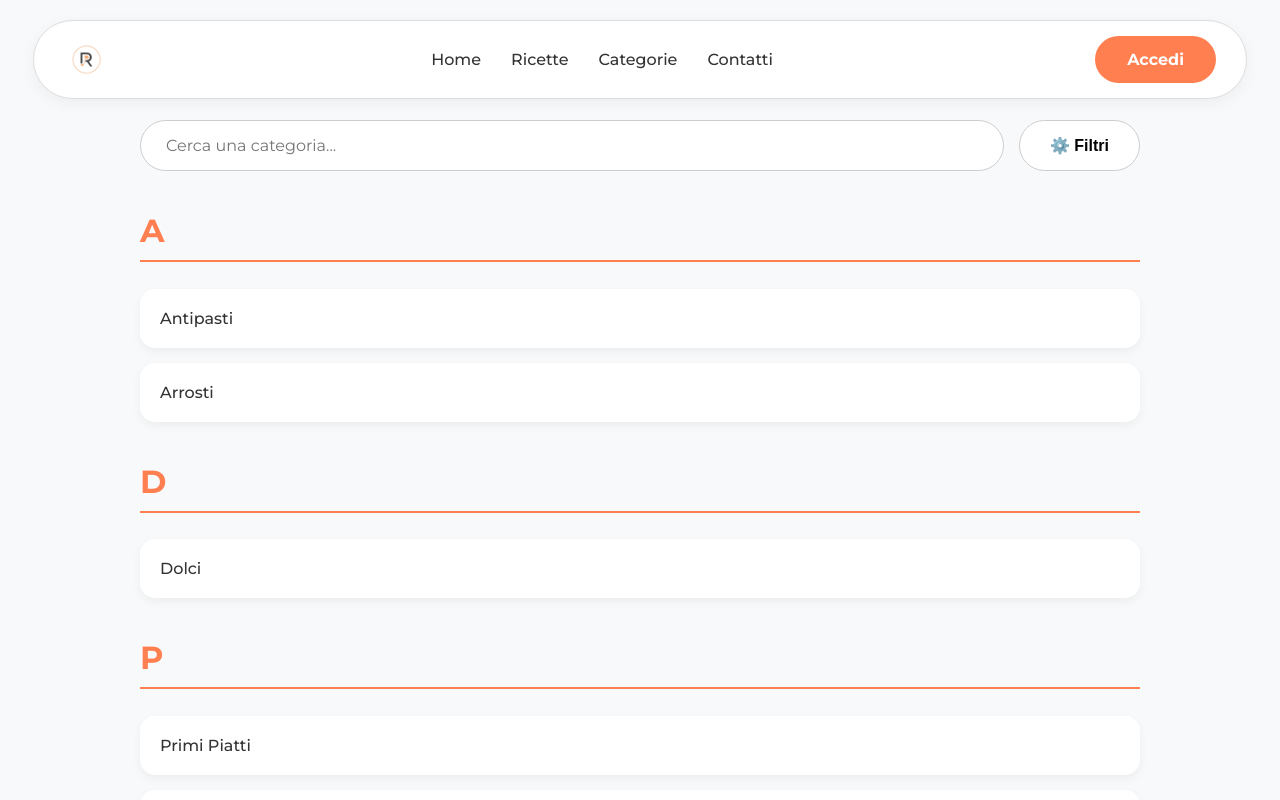
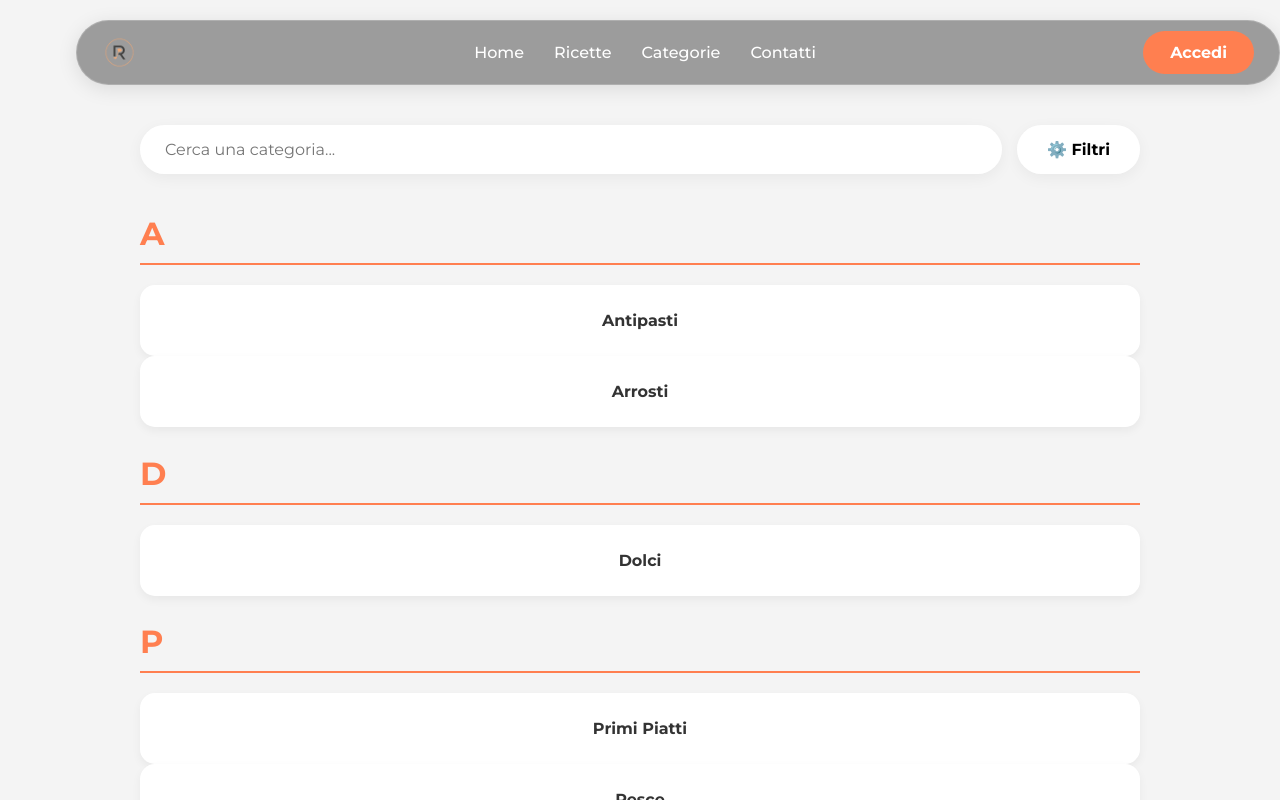
Before and after one commit to lolgamer39/ricettame, a plain HTML site: page categorie/index.html in a window 1280 px wide. Drawn offline with Linux system fonts and the light colour scheme.

Commit message:
Refactor CSS styles for improved layout and design

```diff
--- a/style.css
+++ b/style.css
@@ -6,11 +6,11 @@
     padding: 0;
     font-family: 'Montserrat', sans-serif;
     height: 100%;
-    overflow-x: hidden; /* Evita lo scrolling orizzontale */
+    overflow-x: hidden;
 }
 
 /* =========================================
-   ANIMAZIONI (KEYFRAMES)
+   ANIMAZIONI
    ========================================= */
 @keyframes fadeInDown {
     from { opacity: 0; transform: translate(-50%, -30px); }
@@ -23,7 +23,7 @@
 }
 
 /* =========================================
-   SEZIONE HERO (SFONDO PRINCIPALE)
+   SEZIONE HERO (MAIN PAGE)
    ========================================= */
 .hero {
     background-image: url('image_2.png'); /* Sfondo della hero */
@@ -39,7 +39,6 @@
     position: relative;
 }
 
-/* Overlay scuro per far risaltare il testo */
 .hero::before {
     content: '';
     position: absolute;
@@ -52,7 +51,7 @@
 }
 
 /* =========================================
-   HEADER E NAVIGAZIONE
+   HEADER CONDIVISO (PILLOLA)
    ========================================= */
 .header {
     position: absolute;
@@ -61,41 +60,40 @@
     width: 90%;
     max-width: 1200px;
     background: rgba(255, 255, 255, 0.15);
-    backdrop-filter: blur(12px); /* Effetto vetro/glassmorphism */
+    backdrop-filter: blur(12px);
     border: 1px solid rgba(255, 255, 255, 0.2);
     border-radius: 50px;
-    padding: 15px 30px;
+    padding: 10px 25px; /* Leggermente più snello */
     display: flex;
     justify-content: space-between;
     align-items: center;
-    z-index: 2;
+    z-index: 10;
     animation: fadeInDown 1s cubic-bezier(0.25, 1, 0.5, 1) forwards;
     transition: all 0.5s cubic-bezier(0.25, 1, 0.5, 1);
 }
 
-/* Animazione Header all'hover */
 .header:hover {
-    transform: translate(-50%, -5px) scale(1.03);
-    background: rgba(255, 255, 255, 0.2);
+    transform: translate(-50%, -5px) scale(1.02);
+    background: rgba(255, 255, 255, 0.25);
 }
 
-/* Logo nell'Header */
 .logo-container {
     display: flex;
     align-items: center;
-    background-color: white;
-    padding: 5px;
-    border-radius: 12px;
+    background-color: transparent;
     text-decoration: none;
+    font-weight: 700;
+    color: white;
+    font-size: 1.2rem;
 }
 
 .logo-img {
     height: 35px;
     width: auto;
     display: block;
+    margin-right: 10px;
 }
 
-/* Menu di navigazione */
 .nav ul {
     list-style: none;
     margin: 0;
@@ -112,7 +110,7 @@
     color: white;
     font-weight: 500;
     display: inline-block;
-    transition: all 0.3s cubic-bezier(0.25, 0.8, 0.25, 1);
+    transition: all 0.3s;
 }
 
 .nav ul li a:hover {
@@ -121,7 +119,7 @@
 }
 
 /* =========================================
-   PULSANTI (BOTTONI)
+   PULSANTI
    ========================================= */
 .btn {
     background-color: #ff7f50;
@@ -135,7 +133,7 @@
 }
 
 .btn-shop {
-    padding: 12px 30px;
+    padding: 10px 25px;
 }
 
 .btn-collection {
@@ -152,11 +150,10 @@
 
 .btn:active {
     transform: scale(0.95);
-    box-shadow: 0 2px 10px rgba(255, 127, 80, 0.3);
 }
 
 /* =========================================
-   CONTENUTO CENTRALE (TITOLO E SOTTOTITOLO)
+   CONTENUTO HERO
    ========================================= */
 .hero-content {
     z-index: 2;
@@ -168,22 +165,16 @@
     align-items: center;
 }
 
-.hero-title {
-    margin: 0;
-    margin-bottom: 25px;
-}
-
-/* Immagine Titolo Centrale */
 .hero-title-img {
     max-width: 100%;
     width: 500px;
     height: auto;
     filter: drop-shadow(0 4px 12px rgba(0,0,0,0.4));
     display: block;
-    transition: all 0.4s cubic-bezier(0.25, 0.8, 0.25, 1);
+    margin-bottom: 25px;
+    transition: all 0.4s;
 }
 
-/* Animazione Zoom/3D del Titolo all'hover */
 .hero-title-img:hover {
     transform: scale(1.1) translateY(-5px);
     filter: drop-shadow(0 15px 25px rgba(0,0,0,0.6));
@@ -196,36 +187,38 @@
     font-weight: 400;
     text-shadow: 0 1px 5px rgba(0,0,0,0.3);
 }
+
 /* =========================================
-   STILI PAGINE INTERNE (RICETTE / CATEGORIE)
+   STILI PAGINE INTERNE (CATEGORIE / RICETTE)
    ========================================= */
-
-/* Sfondo chiaro per le pagine interne invece dell'immagine */
 .page-body {
-    background-color: #f8f9fa;
+    background-color: #f4f4f4; /* Sfondo grigio chiarissimo */
     color: #333;
 }
 
-/* Header delle pagine interne (rimane fissato in alto e non fluttuante) */
+/* Header delle pagine interne a pillola grigia */
 .page-header {
-    background: white;
-    border: 1px solid #ddd;
-    box-shadow: 0 4px 15px rgba(0,0,0,0.05);
+    position: relative; /* Non fluttua sopra il contenuto ma lo spinge giù */
+    top: 20px;
+    margin: 0 auto 60px auto; /* Centrato con margine sotto */
+    background: rgba(140, 140, 140, 0.85); /* Grigio elegante come nella tua foto */
+    box-shadow: 0 4px 20px rgba(0,0,0,0.1);
 }
 
-.page-header .nav ul li a {
-    color: #333; /* Testo scuro per l'header chiaro */
+.page-header:hover {
+    background: rgba(130, 130, 130, 0.95); /* Diventa leggermente più scuro al passaggio */
 }
 
-.page-header .nav ul li a:hover {
-    color: #ff7f50;
+.page-header .logo-container {
+    color: white; /* Assicura che la scritta Ricettame sia bianca */
 }
 
-/* Contenitore principale */
+/* Contenitore principale pagine interne */
 .main-content {
     max-width: 1000px;
-    margin: 120px auto 50px auto; /* Spazio per l'header */
+    margin: 0 auto 50px auto;
     padding: 0 20px;
+    animation: fadeInUp 0.8s forwards;
 }
 
 /* Barra di ricerca e filtro */
@@ -239,58 +232,74 @@
     flex-grow: 1;
     padding: 15px 25px;
     border-radius: 30px;
-    border: 1px solid #ccc;
+    border: none;
+    box-shadow: 0 4px 15px rgba(0,0,0,0.05);
     font-size: 1rem;
     font-family: 'Montserrat', sans-serif;
     outline: none;
-    transition: box-shadow 0.3s;
+    transition: all 0.3s;
 }
 
 .search-bar:focus {
-    box-shadow: 0 0 15px rgba(255, 127, 80, 0.3);
-    border-color: #ff7f50;
+    box-shadow: 0 4px 20px rgba(255, 127, 80, 0.3);
 }
 
 .filter-btn {
     padding: 15px 30px;
     border-radius: 30px;
     background-color: white;
-    border: 1px solid #ccc;
+    border: none;
+    box-shadow: 0 4px 15px rgba(0,0,0,0.05);
     font-size: 1rem;
     cursor: pointer;
     font-weight: 600;
+    font-family: 'Montserrat', sans-serif;
     transition: all 0.3s;
 }
 
 .filter-btn:hover {
-    background-color: #f0f0f0;
-    border-color: #999;
+    background-color: #ff7f50;
+    color: white;
+    transform: translateY(-2px);
 }
 
-/* Griglia e Lettere */
+/* Griglia Categorie */
+.letter-section {
+    margin-bottom: 40px;
+}
+
 .letter-title {
     width: 100%;
     border-bottom: 2px solid #ff7f50;
     padding-bottom: 10px;
-    margin-top: 40px;
+    margin-bottom: 20px;
     color: #ff7f50;
     font-size: 2rem;
 }
 
+.cards-container {
+    display: grid;
+    grid-template-columns: repeat(auto-fill, minmax(220px, 1fr));
+    gap: 20px;
+}
+
 .card {
     background: white;
-    padding: 20px;
+    padding: 25px 20px;
     border-radius: 15px;
     box-shadow: 0 4px 10px rgba(0,0,0,0.05);
-    margin-bottom: 15px;
-    font-weight: 500;
+    font-weight: 600;
+    text-align: center;
     cursor: pointer;
-    transition: transform 0.3s, box-shadow 0.3s;
+    transition: all 0.3s;
+    border: 1px solid transparent;
 }
 
 .card:hover {
     transform: translateY(-5px);
-    box-shadow: 0 8px 20px rgba(0,0,0,0.1);
+    box-shadow: 0 10px 25px rgba(255, 127, 80, 0.2);
+    border-color: #ff7f50;
+    color: #ff7f50;
 }
 
 /* =========================================
@@ -301,28 +310,26 @@
     right: 0;
     top: 0;
     height: 100vh;
-    width: 60px; /* Area "sensibile" al passaggio del mouse */
+    width: 70px;
     z-index: 100;
     display: flex;
     align-items: center;
-    justify-content: center;
+    justify-content: flex-end;
 }
 
 .alphabet-nav {
     display: flex;
     flex-direction: column;
-    background: white;
-    padding: 15px 10px;
+    background: rgba(255, 255, 255, 0.95);
+    backdrop-filter: blur(5px);
+    padding: 20px 15px;
     border-radius: 20px 0 0 20px;
-    box-shadow: -4px 0 15px rgba(0,0,0,0.1);
-
-    /* Gestione della scomparsa */
-    transform: translateX(100%); /* Nasconde il menu fuori dallo schermo */
+    box-shadow: -4px 0 15px rgba(0,0,0,0.05);
+    transform: translateX(100%);
     opacity: 0;
     transition: all 0.4s cubic-bezier(0.25, 0.8, 0.25, 1);
 }
 
-/* Quando il mouse entra nell'area sensibile, il menu compare */
 .alphabet-area:hover .alphabet-nav {
     transform: translateX(0);
     opacity: 1;
@@ -333,12 +340,12 @@
     color: #666;
     font-weight: 700;
     font-size: 0.9rem;
-    margin: 3px 0;
+    margin: 4px 0;
     text-align: center;
-    transition: color 0.2s, transform 0.2s;
+    transition: all 0.2s;
 }
 
 .alphabet-nav a:hover {
     color: #ff7f50;
-    transform: scale(1.3);
+    transform: scale(1.4);
 }
```
